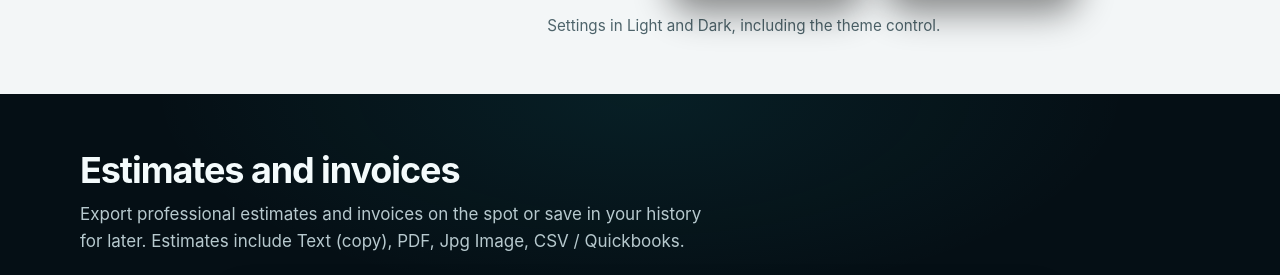
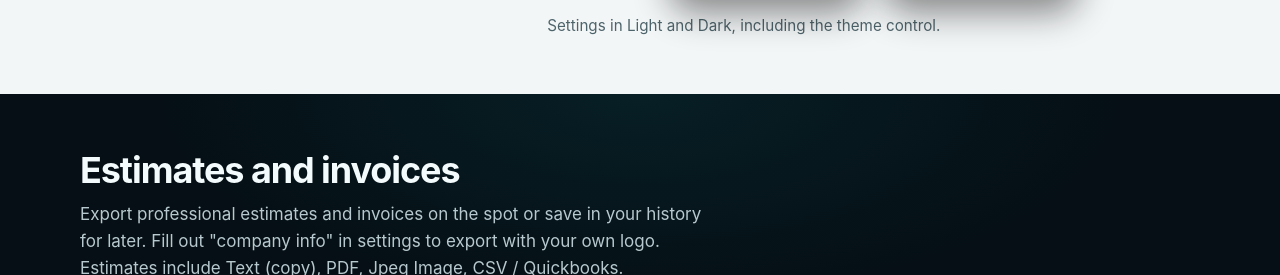
Before and after one commit to gradientsigns/signstimator-site, a plain HTML site: page index.html in a window 1280 px wide. Shown: the part 2419-2694 px from the top of the page. Drawn offline with Linux system fonts and the light colour scheme.

Commit message:
Revise export section lead text in index.html
Updated the section lead text to include company info and corrected 'Jpg' to 'Jpeg'.

```diff
--- a/index.html
+++ b/index.html
@@ -321,7 +321,7 @@
     <section class="band band-ink" id="export">
       <div class="wrap">
         <h2>Estimates and invoices</h2>
-        <p class="section-lead">Export professional estimates and invoices on the spot or save in your history for later. Estimates include Text (copy), PDF, Jpg Image, CSV / Quickbooks.</p>
+        <p class="section-lead">Export professional estimates and invoices on the spot or save in your history for later. Fill out "company info" in settings to export with your own logo. Estimates include Text (copy), PDF, Jpeg Image, CSV / Quickbooks.</p>
         <figure class="docs-figure">
           <div class="sample-paper">
             <img src="assets/sample-estimate.png" width="1275" height="1650" alt="Sample estimate exported from the Signstimator app. The shop logo is at the top left, above the shop name, address, phone, email, and website. The right side shows Invoice number and page, Estimate for, job, customer email and phone, and the date. A table lists each line with number, type, description, quantity, unit price, and amount, followed by subtotal, discount, tax, and grand total.">
```
